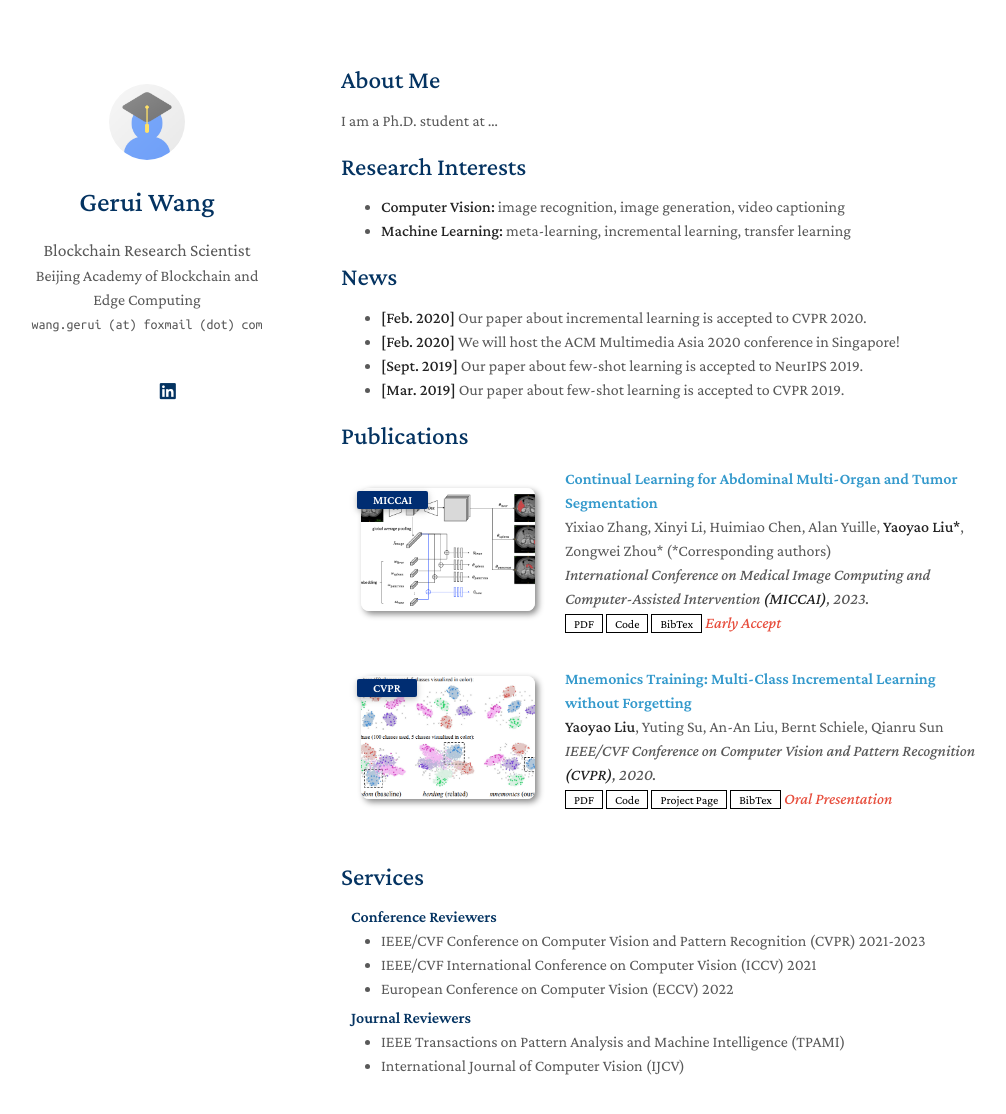
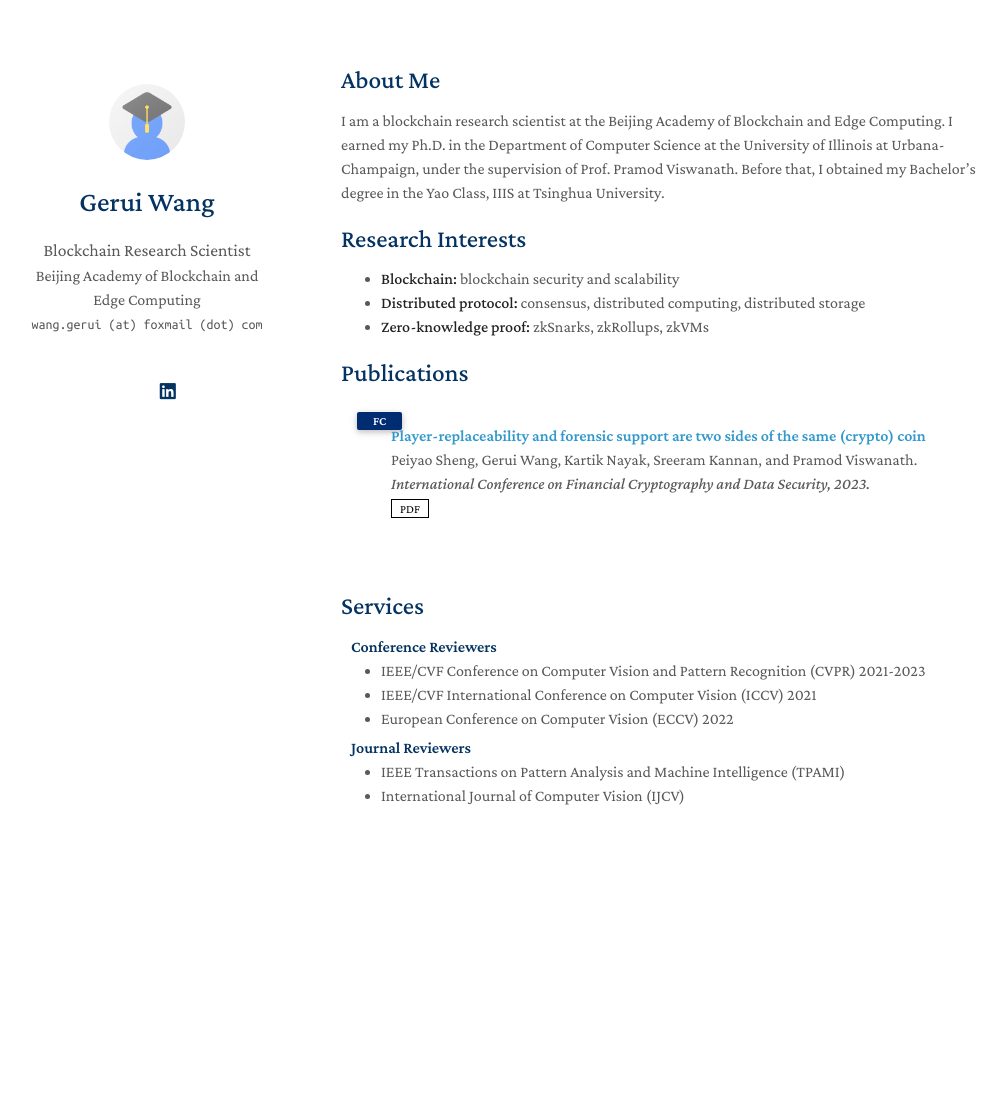
Before and after one commit to wang-gerui/wang-gerui.github.io, a Jekyll site: the page built from index.md, in a window 1280 px wide and 1172 px high. Shown: the top 1114 px of the window, without its empty margins (129-1135 px from the left). Built offline with Jekyll 4.4.1, drawn with Linux system fonts in a browser that asks for light colours; nearby versions of some CDN libraries; a style sheet for code colours, icons or effects is not loaded; our own code applies the rules of GitHub Pages for plain Markdown files.

Commit message:
update info

```diff
--- a/_config.yml
+++ b/_config.yml
@@ -8,7 +8,7 @@ email: wang.gerui (at) foxmail (dot) com
 # The following information is used to improve the website traffic from search engines, e.g., Google.
 keywords: gerui wang
 description: Gerui Wang, Blockchain Research Scientist
-canonical: https://minimal-light-theme.yliu.me/
+canonical: https://wang-gerui.github.io/
 
 # Links
 # If you don't need one of them, you may delete the corresponding line.
--- a/_data/publications.yml
+++ b/_data/publications.yml
@@ -1,22 +1,7 @@
 main:
 
-  - title: Continual Learning for Abdominal Multi-Organ and Tumor Segmentation
-    authors: Yixiao Zhang, Xinyi Li, Huimiao Chen, Alan Yuille, <strong>Yaoyao Liu*</strong>, Zongwei Zhou* (*Corresponding authors)
-    conference_short: MICCAI
-    conference: International Conference on Medical Image Computing and Computer-Assisted Intervention <strong>(MICCAI)</strong>, 2023.
-    pdf: https://arxiv.org/pdf/2306.00988.pdf
-    code: https://github.com/MrGiovanni/ContinualLearning
-    bibtex: https://bib.yliu.me/MICCAI23.txt
-    image: ./assets/img/teaser_example_2.png
-    notes: Early Accept
-
-  - title: "Mnemonics Training: Multi-Class Incremental Learning without Forgetting"
-    authors: <strong>Yaoyao Liu</strong>, Yuting Su, An-An Liu, Bernt Schiele, Qianru Sun
-    conference_short: CVPR
-    conference: IEEE/CVF Conference on Computer Vision and Pattern Recognition <strong>(CVPR)</strong>, 2020.
-    pdf: https://arxiv.org/pdf/2002.10211.pdf
-    code: https://github.com/yaoyao-liu/class-incremental-learning/tree/main/mnemonics-training
-    page: https://class-il.mpi-inf.mpg.de/mnemonics/
-    bibtex: https://class-il.mpi-inf.mpg.de/mnemonics/
-    notes: Oral Presentation
-    image: ./assets/img/teaser_example.png
+  - title: Player-replaceability and forensic support are two sides of the same (crypto) coin
+    authors: Peiyao Sheng, Gerui Wang, Kartik Nayak, Sreeram Kannan, and Pramod Viswanath.
+    conference_short: FC
+    conference: International Conference on Financial Cryptography and Data Security, 2023.
+    pdf: https://eprint.iacr.org/2022/1513.pdf
--- a/index.md
+++ b/index.md
@@ -4,19 +4,13 @@ layout: homepage
 
 ## About Me
 
-I am a Ph.D. student at ...
+I am a blockchain research scientist at the Beijing Academy of Blockchain and Edge Computing. I earned my Ph.D. in the Department of Computer Science at the University of Illinois at Urbana-Champaign, under the supervision of Prof. Pramod Viswanath. Before that, I obtained my Bachelor's degree in the Yao Class, IIIS at Tsinghua University.
 
 ## Research Interests
 
-- **Computer Vision:** image recognition, image generation, video captioning
-- **Machine Learning:** meta-learning, incremental learning, transfer learning
-
-## News
-
-- **[Feb. 2020]** Our paper about incremental learning is accepted to CVPR 2020.
-- **[Feb. 2020]** We will host the ACM Multimedia Asia 2020 conference in Singapore!
-- **[Sept. 2019]** Our paper about few-shot learning is accepted to NeurIPS 2019.
-- **[Mar. 2019]** Our paper about few-shot learning is accepted to CVPR 2019.
+- **Blockchain:** blockchain security and scalability
+- **Distributed protocol:** consensus, distributed computing, distributed storage
+- **Zero-knowledge proof:** zkSnarks, zkRollups, zkVMs
 
 {% include_relative _includes/publications.md %}
 
```
